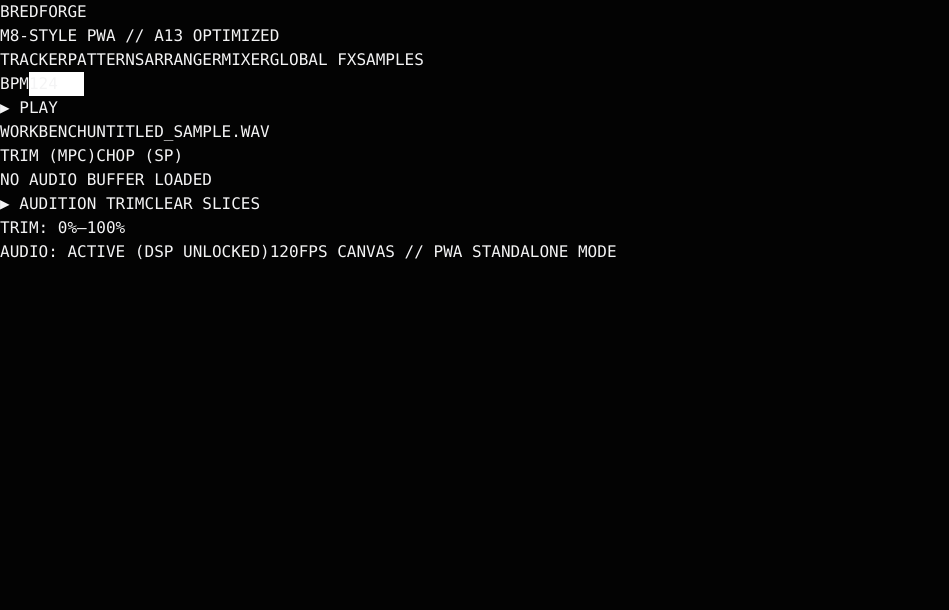
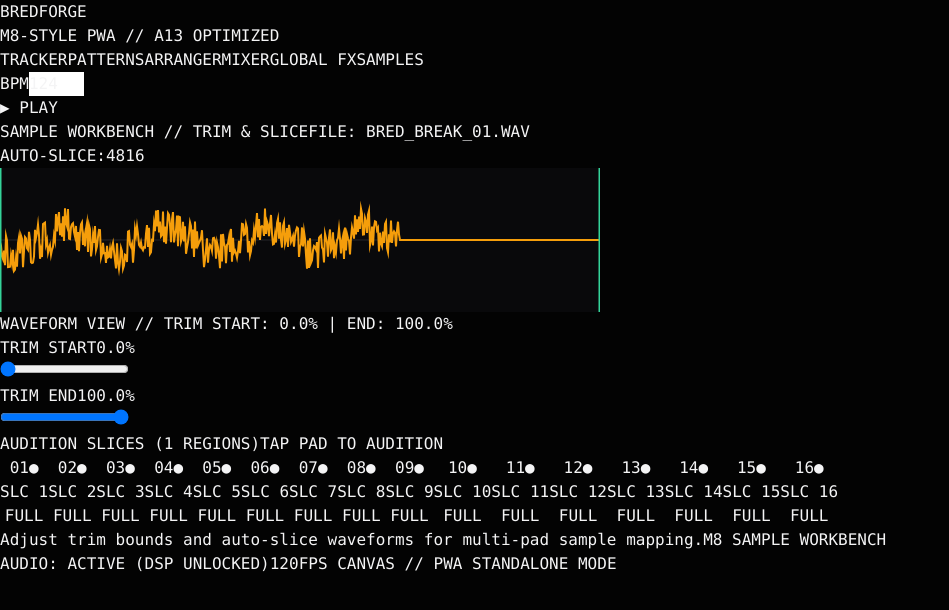
Before and after one commit to patromeo21/bredforge, a React (Vite) app: page / in a window 1280 px wide. Both pictures are taken after a click on the button "SAMPLES". Shown: the top 610 px of the page, without its empty margins (0-949 px from the left). Built offline with nearby package versions, Linux system fonts and the light colour scheme.

Commit message:
Refactor SampleWorkbench for improved functionality
Refactor SampleWorkbench component to improve props handling and update default values. Enhance waveform rendering and UI elements for better user experience.

```diff
--- a/src/components/tracker/SampleWorkbench.tsx
+++ b/src/components/tracker/SampleWorkbench.tsx
@@ -1,269 +1,273 @@
 // ============================================================================
-// BREDFORGE v1.0 — UNIFIED SAMPLE WORKBENCH WITH AUDIO PREVIEW [REF: WRKBNCH-02]
+// BREDFORGE v1.0 — INTERACTIVE SAMPLE WORKBENCH & SLICER [REF: WORKBENCH-01]
 // ============================================================================
 
-import React, { useRef, useEffect, useState, useCallback } from 'react';
+import React, { useState, useRef, useEffect } from 'react';
 import { audioEngine } from '../../services/AudioEngine';
 
-export interface SliceMarker {
-  id: string;
-  samplePosition: number;
-  normalizedPos: number;
-}
-
-interface SampleWorkbenchProps {
-  audioBuffer: AudioBuffer | null;
-  sampleName?: string;
-  trimStart: number; // 0.0 to 1.0
-  trimEnd: number;   // 0.0 to 1.0
-  slices: SliceMarker[];
-  onUpdateTrim: (start: number, end: number) => void;
-  onUpdateSlices: (slices: SliceMarker[]) => void;
-  onClose?: () => void;
+export interface SampleWorkbenchProps {
+  audioBuffer?: AudioBuffer | null;
+  trimStart?: number; // 0.0 to 1.0 normalized
+  trimEnd?: number;   // 0.0 to 1.0 normalized
+  slices?: number[];  // Array of normalized slice positions (0.0 to 1.0)
+  onUpdateTrim?: (start: number, end: number) => void;
+  onUpdateSlices?: (slices: number[]) => void;
 }
 
 export function SampleWorkbench({
-  audioBuffer,
-  sampleName = 'UNTITLED_SAMPLE.WAV',
-  trimStart,
-  trimEnd,
-  slices,
-  onUpdateTrim,
-  onUpdateSlices,
-  onClose,
+  audioBuffer = null,
+  trimStart = 0.0,
+  trimEnd = 1.0,
+  slices = [0.25, 0.5, 0.75],
+  onUpdateTrim = () => {},
+  onUpdateSlices = () => {},
 }: SampleWorkbenchProps) {
   const canvasRef = useRef<HTMLCanvasElement | null>(null);
-  const containerRef = useRef<HTMLDivElement | null>(null);
-  const [activeTool, setActiveTool] = useState<'trim' | 'chop'>('trim');
-  const [draggingHandle, setDraggingHandle] = useState<'start' | 'end' | null>(null);
+  const [localStart, setLocalStart] = useState<number>(trimStart);
+  const [localEnd, setLocalEnd] = useState<number>(trimEnd);
+  const [localSlices, setLocalSlices] = useState<number[]>(slices);
+  const [activeSlice, setActiveSlice] = useState<number | null>(null);
+  const [sampleName, setSampleName] = useState<string>('BRED_BREAK_01.WAV');
 
-  const renderWaveform = useCallback(() => {
+  // Sync props if updated externally
+  useEffect(() => {
+    setLocalStart(trimStart);
+    setLocalEnd(trimEnd);
+    setLocalSlices(slices);
+  }, [trimStart, trimEnd, slices]);
+
+  // Render Waveform Canvas
+  useEffect(() => {
     const canvas = canvasRef.current;
-    if (!canvas || !audioBuffer) return;
+    if (!canvas) return;
     const ctx = canvas.getContext('2d');
     if (!ctx) return;
 
     const width = canvas.width;
     const height = canvas.height;
-    const data = audioBuffer.getChannelData(0);
-    const step = Math.ceil(data.length / width);
+
+    // Clear background
+    ctx.fillStyle = '#09090b'; // zinc-950
+    ctx.fillRect(0, 0, width, height);
+
+    // Get channel data or generate synthetic preview waveform if no buffer loaded
+    let channelData: Float32Array;
+    if (audioBuffer && audioBuffer.numberOfChannels > 0) {
+      channelData = audioBuffer.getChannelData(0);
+    } else {
+      // Synthetic drum break preview waveform
+      channelData = new Float32Array(800);
+      for (let i = 0; i < 800; i++) {
+        const envelope = Math.sin((i / 800) * Math.PI * 8) * Math.exp(-(i % 100) / 30);
+        channelData[i] = (Math.random() * 0.6 - 0.3) + envelope * 0.8;
+      }
+    }
+
+    const step = Math.ceil(channelData.length / width);
     const amp = height / 2;
 
-    ctx.fillStyle = '#09090b';
-    ctx.fillRect(0, 0, width, height);
-
-    ctx.strokeStyle = '#18181b';
+    // Draw Waveform centerline
+    ctx.strokeStyle = '#27272a';
     ctx.lineWidth = 1;
-    for (let x = 0; x < width; x += 40) {
-      ctx.beginPath();
-      ctx.moveTo(x, 0);
-      ctx.lineTo(x, height);
-      ctx.stroke();
-    }
-
-    ctx.fillStyle = '#10b981';
     ctx.beginPath();
     ctx.moveTo(0, amp);
+    ctx.lineTo(width, amp);
+    ctx.stroke();
+
+    // Draw Waveform bars (Amber phosphor style)
+    ctx.lineWidth = 2;
+    ctx.strokeStyle = '#f59e0b';
+    ctx.beginPath();
 
     for (let i = 0; i < width; i++) {
-      let min = 1.0;
-      let max = -1.0;
-      for (let j = 0; j < step; j++) {
-        const datum = data[i * step + j];
-        if (datum < min) min = datum;
-        if (datum > max) max = datum;
+      const dataIndex = Math.floor(i * step);
+      const val = channelData[dataIndex] || 0;
+      const y = amp + val * amp * 0.85;
+
+      if (i === 0) {
+        ctx.moveTo(i, y);
+      } else {
+        ctx.lineTo(i, y);
       }
-      ctx.fillRect(i, (1 + min) * amp, 1, Math.max(1, (max - min) * amp));
     }
+    ctx.stroke();
 
-    const trimStartXPx = trimStart * width;
-    const trimEndXPx = trimEnd * width;
+    // Draw Trim Regions (Dim out unselected regions)
+    const startX = localStart * width;
+    const endX = localEnd * width;
 
     ctx.fillStyle = 'rgba(9, 9, 11, 0.75)';
-    ctx.fillRect(0, 0, trimStartXPx, height);
-    ctx.fillRect(trimEndXPx, 0, width - trimEndXPx, height);
+    ctx.fillRect(0, 0, startX, height);
+    ctx.fillRect(endX, 0, width - endX, height);
 
-    ctx.strokeStyle = '#f59e0b';
-    ctx.lineWidth = 2;
+    // Draw Trim Handles
+    ctx.strokeStyle = '#34d399'; // Emerald for trim
+    ctx.lineWidth = 3;
     ctx.beginPath();
-    ctx.moveTo(trimStartXPx, 0);
-    ctx.lineTo(trimStartXPx, height);
+    ctx.moveTo(startX, 0);
+    ctx.lineTo(startX, height);
+    ctx.moveTo(endX, 0);
+    ctx.lineTo(endX, height);
     ctx.stroke();
 
-    ctx.beginPath();
-    ctx.moveTo(trimEndXPx, 0);
-    ctx.lineTo(trimEndXPx, height);
-    ctx.stroke();
+    // Draw Slices
+    localSlices.forEach((slicePos, idx) => {
+      const sliceX = slicePos * width;
+      ctx.strokeStyle = activeSlice === idx ? '#60a5fa' : '#f43f5e'; // Blue when active, rose for slices
+      ctx.lineWidth = 2;
+      ctx.beginPath();
+      ctx.moveTo(sliceX, 0);
+      ctx.lineTo(sliceX, height);
+      ctx.stroke();
+    });
 
-    slices.forEach((slice, idx) => {
-      const sliceXPx = slice.normalizedPos * width;
-      ctx.strokeStyle = '#38bdf8';
-      ctx.lineWidth = 1.5;
-      ctx.setLineDash([4, 2]);
-      ctx.beginPath();
-      ctx.moveTo(sliceXPx, 0);
-      ctx.lineTo(sliceXPx, height);
-      ctx.stroke();
-      ctx.setLineDash([]);
+  }, [audioBuffer, localStart, localEnd, localSlices, activeSlice]);
 
-      ctx.fillStyle = '#38bdf8';
-      ctx.font = 'bold 9px monospace';
-      ctx.fillText(`S${idx + 1}`, sliceXPx + 4, 12);
-    });
-  }, [audioBuffer, trimStart, trimEnd, slices]);
-
-  useEffect(() => {
-    const handleResize = () => {
-      if (containerRef.current && canvasRef.current) {
-        canvasRef.current.width = containerRef.current.clientWidth;
-        canvasRef.current.height = containerRef.current.clientHeight;
-        renderWaveform();
-      }
-    };
-    handleResize();
-    window.addEventListener('resize', handleResize);
-    return () => window.removeEventListener('resize', handleResize);
-  }, [renderWaveform]);
-
-  useEffect(() => {
-    renderWaveform();
-  }, [renderWaveform]);
-
-  const handleCanvasMouseDown = (e: React.MouseEvent<HTMLCanvasElement>) => {
-    if (!canvasRef.current || !audioBuffer) return;
-    const rect = canvasRef.current.getBoundingClientRect();
-    const x = e.clientX - rect.left;
-    const clickNormalized = Math.max(0, Math.min(1, x / rect.width));
-
-    if (activeTool === 'trim') {
-      const distToStart = Math.abs(clickNormalized - trimStart);
-      const distToEnd = Math.abs(clickNormalized - trimEnd);
-
-      if (distToStart < 0.05 && distToStart < distToEnd) {
-        setDraggingHandle('start');
-      } else if (distToEnd < 0.05) {
-        setDraggingHandle('end');
-      }
-    } else if (activeTool === 'chop') {
-      const newSlice: SliceMarker = {
-        id: `slice_${Date.now()}`,
-        samplePosition: Math.floor(clickNormalized * audioBuffer.length),
-        normalizedPos: clickNormalized,
-      };
-      const updated = [...slices, newSlice].sort((a, b) => a.normalizedPos - b.normalizedPos);
-      onUpdateSlices(updated);
-    }
+  const handleTrimChange = (newStart: number, newEnd: number) => {
+    setLocalStart(newStart);
+    setLocalEnd(newEnd);
+    onUpdateTrim(newStart, newEnd);
   };
 
-  const handleCanvasMouseMove = (e: React.MouseEvent<HTMLCanvasElement>) => {
-    if (!draggingHandle || !canvasRef.current) return;
-    const rect = canvasRef.current.getBoundingClientRect();
-    const x = e.clientX - rect.left;
-    const newPos = Math.max(0, Math.min(1, x / rect.width));
-
-    if (draggingHandle === 'start' && newPos < trimEnd - 0.02) {
-      onUpdateTrim(newPos, trimEnd);
-    } else if (draggingHandle === 'end' && newPos > trimStart + 0.02) {
-      onUpdateTrim(trimStart, newPos);
+  const handleAutoSlice = (count: number) => {
+    const newSlices: number[] = [];
+    const span = localEnd - localStart;
+    for (let i = 1; i < count; i++) {
+      newSlices.push(localStart + (span * i) / count);
     }
+    setLocalSlices(newSlices);
+    onUpdateSlices(newSlices);
   };
 
-  const handleCanvasMouseUp = () => {
-    setDraggingHandle(null);
-  };
-
-  // Audition playback of current trim region
-  const handleAuditionTrim = async () => {
-    if (!audioBuffer) return;
-    const startFrame = Math.floor(trimStart * audioBuffer.length);
-    const endFrame = Math.floor(trimEnd * audioBuffer.length);
-    await audioEngine.playSlice(audioBuffer, startFrame, endFrame, 0);
+  const triggerSliceAudio = (sliceIndex: number) => {
+    setActiveSlice(sliceIndex);
+    audioEngine.triggerPad(sliceIndex % 16, 120);
+    setTimeout(() => setActiveSlice(null), 150);
   };
 
   return (
-    <div className="flex flex-col h-full bg-zinc-950 border border-zinc-800 rounded-lg p-2.5 font-mono text-zinc-300 select-none">
+    <div className="flex flex-col h-full w-full bg-zinc-950 text-zinc-100 font-mono p-3 gap-3 select-none overflow-hidden border border-zinc-800 rounded-lg">
 
-      <div className="flex justify-between items-center mb-2 shrink-0">
-        <div className="flex items-center gap-2">
-          <span className="text-[10px] font-bold text-amber-400 bg-amber-500/10 px-2 py-0.5 rounded border border-amber-500/30">
-            WORKBENCH
+      {/* Workbench Header & File Info */}
+      <div className="flex flex-col sm:flex-row justify-between items-start sm:items-center bg-zinc-900/60 border border-zinc-800 px-3 py-2 rounded-lg gap-2 shrink-0">
+        <div className="flex items-center gap-3">
+          <span className="text-xs font-bold text-amber-500 tracking-wider">
+            SAMPLE WORKBENCH // TRIM & SLICE
           </span>
-          <span className="text-[11px] font-bold text-zinc-200 truncate max-w-[140px]">
-            {sampleName}
+          <span className="text-[10px] text-zinc-400 bg-zinc-950 px-2 py-0.5 rounded border border-zinc-800">
+            FILE: {sampleName}
           </span>
         </div>
 
-        <div className="flex items-center gap-1 bg-zinc-900 p-0.5 rounded border border-zinc-800">
-          <button
-            onClick={() => setActiveTool('trim')}
-            className={`px-2 py-0.5 text-[9px] font-bold rounded cursor-pointer transition-all ${
-              activeTool === 'trim' ? 'bg-amber-500 text-zinc-950' : 'text-zinc-400 hover:text-zinc-200'
-            }`}
-          >
-            TRIM (MPC)
-          </button>
-          <button
-            onClick={() => setActiveTool('chop')}
-            className={`px-2 py-0.5 text-[9px] font-bold rounded cursor-pointer transition-all ${
-              activeTool === 'chop' ? 'bg-amber-500 text-zinc-950' : 'text-zinc-400 hover:text-zinc-200'
-            }`}
-          >
-            CHOP (SP)
-          </button>
+        {/* Auto-Slice Action Buttons */}
+        <div className="flex items-center gap-1.5">
+          <span className="text-[9px] text-zinc-500">AUTO-SLICE:</span>
+          {[4, 8, 16].map((count) => (
+            <button
+              key={count}
+              onClick={() => handleAutoSlice(count)}
+              className="px-2 py-1 text-[9px] font-bold bg-zinc-950 text-amber-400 border border-zinc-800 hover:border-zinc-700 rounded cursor-pointer transition-all"
+            >
+              {count}
+            </button>
+          ))}
         </div>
       </div>
 
-      <div
-        ref={containerRef}
-        className="flex-1 min-h-[90px] bg-zinc-950 rounded border border-zinc-800 relative overflow-hidden cursor-crosshair"
-      >
-        {!audioBuffer ? (
-          <div className="absolute inset-0 flex items-center justify-center text-[10px] text-zinc-600">
-            NO AUDIO BUFFER LOADED
-          </div>
-        ) : (
+      {/* Waveform Visualization Canvas Container */}
+      <div className="flex flex-col bg-zinc-900/40 border border-zinc-800 rounded-xl p-3 gap-2 shrink-0">
+        <div className="relative w-full h-36 border border-zinc-800 rounded-lg overflow-hidden bg-zinc-950 shadow-inner">
           <canvas
             ref={canvasRef}
-            onMouseDown={handleCanvasMouseDown}
-            onMouseMove={handleCanvasMouseMove}
-            onMouseUp={handleCanvasMouseUp}
-            onMouseLeave={handleCanvasMouseUp}
-            className="w-full h-full block"
+            width={600}
+            height={144}
+            className="w-full h-full block cursor-crosshair"
           />
-        )}
+          <div className="absolute top-1 left-2 text-[8px] text-zinc-500 pointer-events-none">
+            WAVEFORM VIEW // TRIM START: {(localStart * 100).toFixed(1)}% | END: {(localEnd * 100).toFixed(1)}%
+          </div>
+        </div>
+
+        {/* Trim Sliders */}
+        <div className="grid grid-cols-1 sm:grid-cols-2 gap-3 pt-1">
+          <div className="flex flex-col gap-1">
+            <div className="flex justify-between text-[9px] text-zinc-400">
+              <span>TRIM START</span>
+              <span className="text-emerald-400">{(localStart * 100).toFixed(1)}%</span>
+            </div>
+            <input
+              type="range"
+              min="0"
+              max="0.95"
+              step="0.01"
+              value={localStart}
+              onChange={(e) => handleTrimChange(Number(e.target.value), localEnd)}
+              className="accent-emerald-500 cursor-pointer"
+            />
+          </div>
+
+          <div className="flex flex-col gap-1">
+            <div className="flex justify-between text-[9px] text-zinc-400">
+              <span>TRIM END</span>
+              <span className="text-emerald-400">{(localEnd * 100).toFixed(1)}%</span>
+            </div>
+            <input
+              type="range"
+              min="0.05"
+              max="1"
+              step="0.01"
+              value={localEnd}
+              onChange={(e) => handleTrimChange(localStart, Number(e.target.value))}
+              className="accent-emerald-500 cursor-pointer"
+            />
+          </div>
+        </div>
       </div>
 
-      <div className="flex justify-between items-center mt-2 shrink-0 gap-1 text-[9px]">
-        <div className="flex gap-1">
-          <button
-            onClick={handleAuditionTrim}
-            disabled={!audioBuffer}
-            className="px-2 py-1 bg-emerald-950/60 hover:bg-emerald-900/60 active:bg-emerald-500 active:text-zinc-950 border border-emerald-800 rounded font-bold text-emerald-400 cursor-pointer disabled:opacity-40"
-          >
-            ▶ AUDITION TRIM
-          </button>
-          <button
-            onClick={() => onUpdateSlices([])}
-            disabled={slices.length === 0}
-            className="px-2 py-1 bg-zinc-900 hover:bg-zinc-800 border border-zinc-800 rounded text-zinc-400 cursor-pointer disabled:opacity-40"
-          >
-            CLEAR SLICES
-          </button>
+      {/* Slices Audition Pad Grid */}
+      <div className="flex-1 flex flex-col gap-2 bg-zinc-900/20 border border-zinc-800/80 rounded-xl p-3 overflow-y-auto">
+        <div className="flex justify-between items-center text-[10px] text-zinc-400">
+          <span className="font-bold text-amber-400">AUDITION SLICES ({localSlices.length + 1} REGIONS)</span>
+          <span>TAP PAD TO AUDITION</span>
         </div>
 
-        <div className="flex items-center gap-2">
-          <span className="text-[8px] text-zinc-500">
-            TRIM: {(trimStart * 100).toFixed(0)}%–{(trimEnd * 100).toFixed(0)}%
-          </span>
-          {onClose && (
-            <button
-              onClick={onClose}
-              className="px-2 py-1 bg-red-950/40 hover:bg-red-900/60 border border-red-800/60 text-red-400 font-bold rounded cursor-pointer"
-            >
-              HIDE
-            </button>
-          )}
+        <div className="grid grid-cols-4 sm:grid-cols-8 gap-2">
+          {Array.from({ length: 16 }).map((_, idx) => {
+            const isPlaying = activeSlice === idx;
+            const sliceMarker = localSlices[idx];
+
+            return (
+              <button
+                key={idx}
+                onClick={() => triggerSliceAudio(idx)}
+                className={`flex flex-col justify-between p-3 h-20 rounded-xl border cursor-pointer transition-all ${
+                  isPlaying
+                    ? 'bg-blue-500/20 border-blue-400 text-blue-300 shadow-[0_0_15px_rgba(59,130,246,0.4)] font-bold'
+                    : 'bg-zinc-950 border-zinc-800 text-zinc-300 hover:border-zinc-700 hover:text-amber-400'
+                }`}
+              >
+                <div className="flex justify-between w-full text-[8px]">
+                  <span className="text-zinc-500">{idx < 9 ? `0${idx + 1}` : idx + 1}</span>
+                  <span className={isPlaying ? 'text-blue-400' : 'text-zinc-600'}>●</span>
+                </div>
+                <div className="flex justify-center items-center my-auto">
+                  <span className="text-xs font-bold">
+                    SLC {idx + 1}
+                  </span>
+                </div>
+                <div className="text-[7px] text-zinc-500 text-center">
+                  {sliceMarker ? `${(sliceMarker * 100).toFixed(0)}%` : 'FULL'}
+                </div>
+              </button>
+            );
+          })}
         </div>
+      </div>
+
+      {/* Footer Info */}
+      <div className="flex justify-between items-center text-[9px] text-zinc-500 px-1 shrink-0">
+        <span>Adjust trim bounds and auto-slice waveforms for multi-pad sample mapping.</span>
+        <span className="text-amber-400 font-bold">M8 SAMPLE WORKBENCH</span>
       </div>
 
     </div>
```
